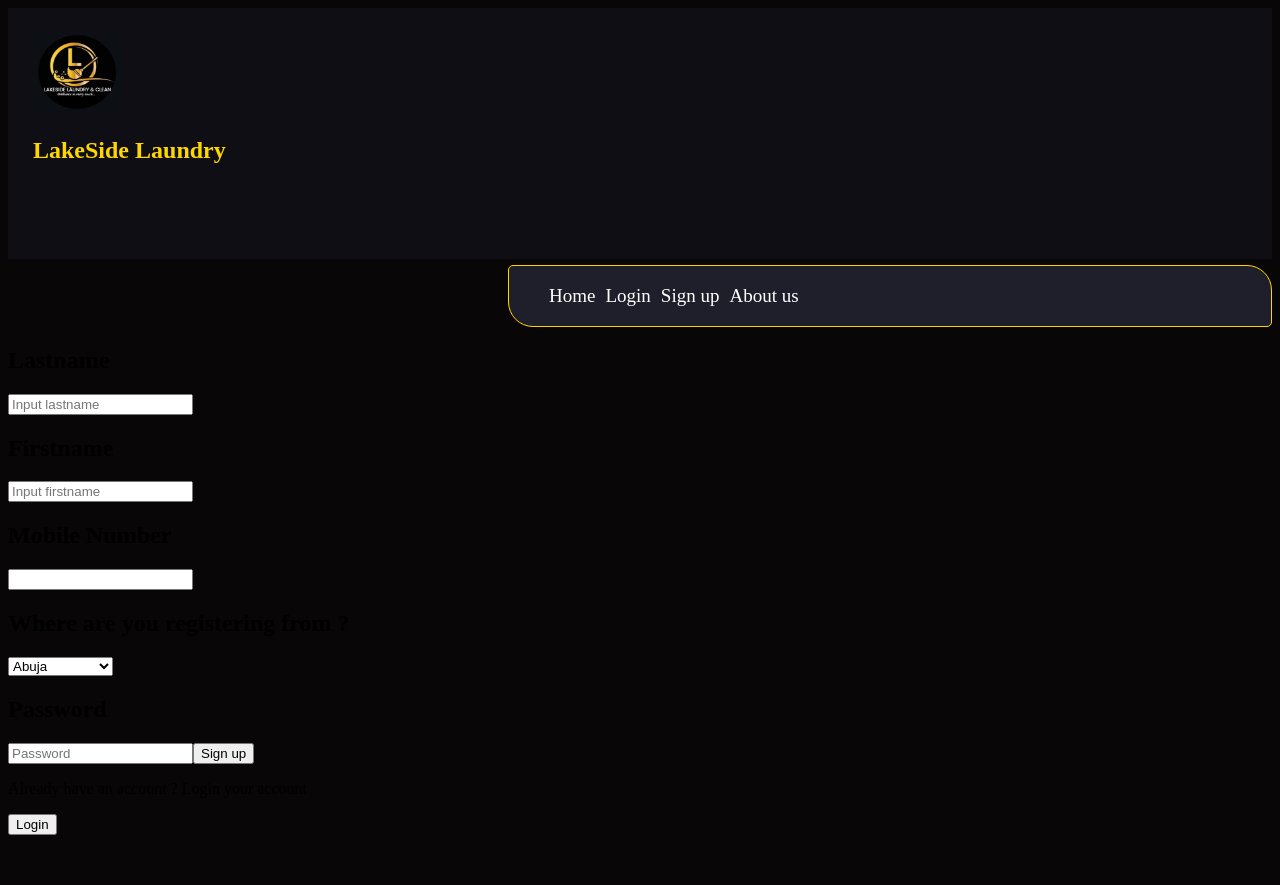
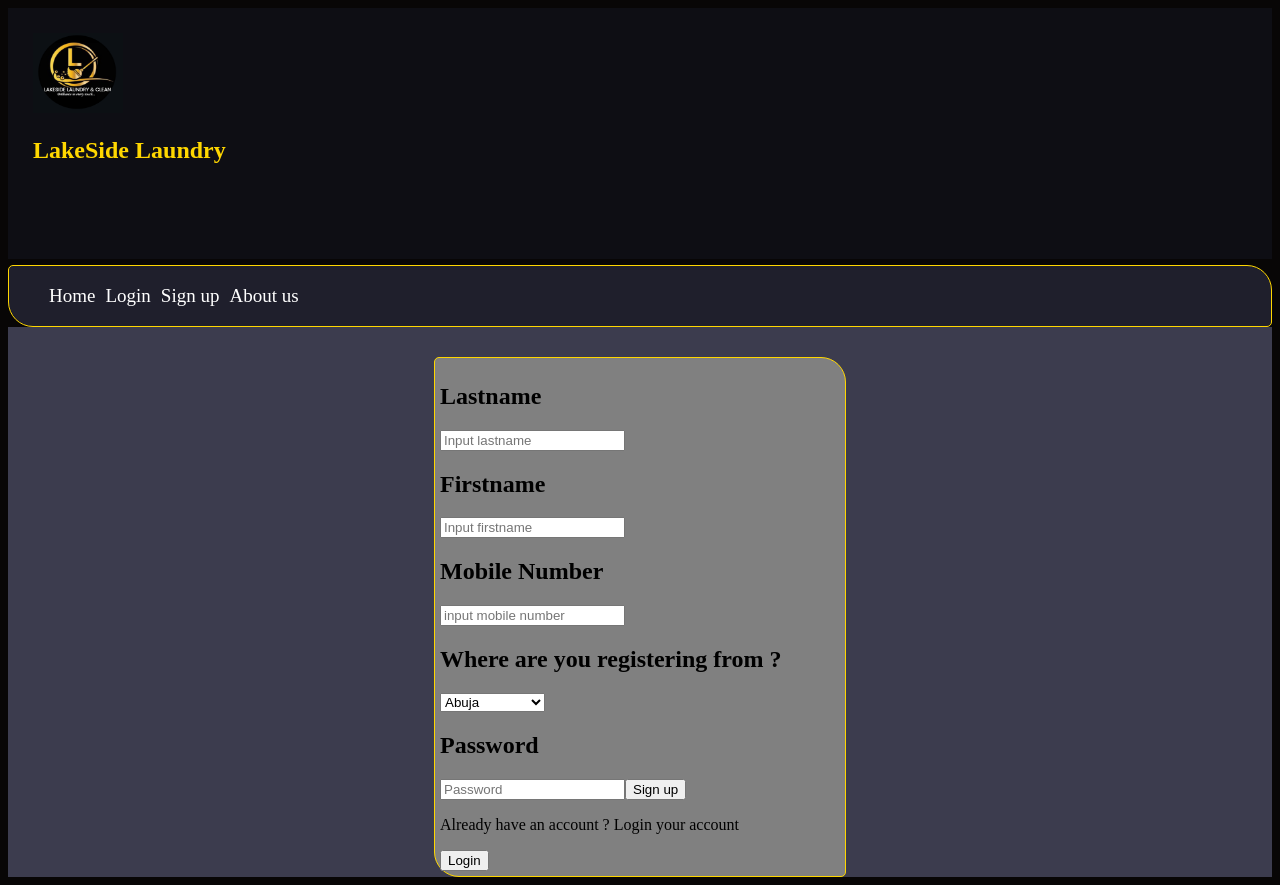
Before and after one commit to OgbodoChinonso/laundry-app, a React (Vite) app: page /signup in a window 1280 px wide. Before the commit the page ends 843 px from the top, so only its background shows below. Built offline with nearby package versions, Linux system fonts and the light colour scheme.

Commit message:
initial zustand

```diff
--- a/package.json
+++ b/package.json
@@ -12,7 +12,8 @@
   "dependencies": {
     "react": "^19.2.6",
     "react-dom": "^19.2.6",
-    "react-router-dom": "^7.18.0"
+    "react-router-dom": "^7.18.0",
+    "zustand": "^5.0.14"
   },
   "devDependencies": {
     "@eslint/js": "^10.0.1",
--- a/src/App.css
+++ b/src/App.css
@@ -203,7 +203,6 @@ header{
   margin-bottom: 6px;
 }
 .main-nav{
-  margin-left: 500px;
   background-color:rgb(31, 31, 44);
   border: 1px groove gold;
   border-radius: 5px 25px;
@@ -232,3 +231,17 @@ img{
   width: 90px;
   cursor: pointer;
 }
+form{
+  background-color: rgb(60, 60, 78);
+  display:flex; justify-content: center;
+  align-items: center;
+  min-height: screen;
+}
+.form{
+  width: 400px;
+  background-color: gray;
+  padding: 5px;
+  border:1px groove gold;
+  border-radius: 5px 25px;
+  margin-top: 30px;
+}
--- a/src/main.tsx
+++ b/src/main.tsx
@@ -6,6 +6,7 @@ import Nav from './Components/Nav.tsx'
 import Login from './pages/Login.tsx'
 import SignUp from './pages/SignUp.tsx';
 import AboutUs from './pages/AboutUs.tsx';
+import Welcome from './pages/LoggedIn.tsx'
 
 createRoot(document.getElementById('root')!).render(
   <StrictMode>
@@ -17,6 +18,7 @@ createRoot(document.getElementById('root')!).render(
         <Route path='/login' element ={<Login />} />
         <Route path='/signup' element={<SignUp />} />
         <Route path='/about' element={<AboutUs />} />
+        <Route path='/welcome' element= {<Welcome />} />
       </Routes>
     </BrowserRouter>
   </StrictMode>
--- a/src/pages/AboutUs.tsx
+++ b/src/pages/AboutUs.tsx
@@ -1,7 +1,7 @@
 function AboutUs() {
   return (
     <>
-    <h3>
+    <h3 style={{color:'white'}}>
        Lake-side laundry cleaning and bla service is aimed at delivering the best when it comes to coustumer's satisfaction bla bla bla...
     </h3>
     </>
--- a/src/pages/LoggedIn.tsx
+++ b/src/pages/LoggedIn.tsx
@@ -0,0 +1,11 @@
+//import {Link} from 'react-router-dom'
+
+function Welcome(){
+  return(
+    <>
+    <h1>Happy to see you </h1>
+    </>
+  )
+}
+
+export default Welcome
--- a/src/pages/Login.tsx
+++ b/src/pages/Login.tsx
@@ -1,8 +1,30 @@
 import { Link } from 'react-router-dom'
+import { useState } from 'react';
+import type { SubmitEvent} from 'react'
+import { useNavigate } from 'react-router-dom';
+import { userDetails } from '../store/userStore';
 function Login() {
+  const loginUser = userDetails((state) => state.loginUser);
+  const navigate = useNavigate();
+
+  const [formData, setFormData] = useState({
+    firstname: '',
+    lastname: '',
+    location: 'abuja',
+    mobileNumber: ''
+  });
+
+  const handleSubmit = (e: SubmitEvent) => {
+    e.preventDefault();
+
+    // 1. Save data to the global Zustand store
+    loginUser(formData);
+    navigate('/welcome');
+  };
   return (
     <>
-    <form>
+    <form onSubmit={handleSubmit}>
+      <div className='form'>
         <h2 className=''>Name</h2>
               <input type='text' className='' placeholder='Input name' />
               <h2 className=''>Password</h2>
@@ -10,7 +32,8 @@ function Login() {
                 <button className=''>Login</button>
                 <div className=''>
                   <p>Don't have an account?</p>
-        <button className=''><Link to="/signup">Sign up</Link></button>
+                <button type='submit' className=''><Link to="/signup">Sign up</Link></button>
+                </div>
       </div>
     </form>
     </>
@@ -18,4 +41,19 @@ function Login() {
 }
 
 
-export default Login
+// export default Login
+
+ // Import your store
+
+// function Login() {
+
+
+//   return (
+//     <form onSubmit={handleSubmit}>
+//       {/* ... your inputs go here ... */}
+//       <button type="submit">Log In</button>
+//     </form>
+//   );
+// }
+
+export default Login;
--- a/src/pages/SignUp.tsx
+++ b/src/pages/SignUp.tsx
@@ -1,38 +1,71 @@
-//import {useState, ChangeEvent, FormEvent} from 'react'
+import {useState} from 'react'
+import type { ChangeEvent } from 'react'
+import type { SubmitEvent } from 'react'
+import { userDetails } from '../store/userStore.ts';
+import { useNavigate } from 'react-router-dom';
 import {Link} from 'react-router-dom'
+import '../App.css'
 
-//  interface FormData{
-//     username: string;
-//     email: string;
-//     serviceType: string;
-//  }
 function SignUp() {
-//  const [formData, setFormData] = useState<FormData>({
-//   username:'',
-//   email:'',
-//   serviceType: 'wash-and-fold'
-//  });
+  const loginUser = userDetails((state) => state.loginUser);
 
-//  const handleChange = (e: ChangeEvent<HTMLFormElement | HTMLSelectElement>) =>{
-//   const {name, value} = e.target;
-//   setFormData((prevData) =>{...prevData, [name]: value});
+  const navigate = useNavigate();
 
-//   const handleSubmit = (e: FormEvent<HTMLFormElement>) => {
-//     e.preventDefault(); // Stops the page from reloading
-//     console.log("Collected User Data:", formData);
-//  }
+  const [formData, setFormData] = useState({
+  firstname:'',
+  lastname:'',
+  location: 'abuja',
+  mobileNumber: '',
+
+ });
+
+ const handleChange = (e: ChangeEvent<HTMLInputElement | HTMLSelectElement>) => {
+    const { name, value } = e.target;
+    setFormData((prevData) => ({
+      ...prevData,
+      [name]: value
+    }));
+  };
+
+   const handleSubmit = (e: SubmitEvent) => {
+     e.preventDefault();
+     loginUser(formData); navigate('/welcome')
+ }
   return (
     <>
-    <form>
+    <form onSubmit={handleSubmit}>
+      <div className='form'>
         <h2 className=''>Lastname</h2>
-      <input type='text' className='' placeholder='Input lastname' />
+              <input type='text'
+              value={formData.lastname}
+              onChange={handleChange}
+               className=''
+               name= 'lastname'
+                placeholder='Input lastname' />
+
                <h2 className=''>Firstname</h2>
-      <input type='text' className='' placeholder='Input firstname' />
-       <h2 className=''>Mobile Number</h2>
-      <input type='number' className='' />
+              <input type='text'
+                value={formData.firstname}
+                onChange={handleChange}
+                className=''
+                name= 'firstname'
+                placeholder='Input firstname' />
+
+               <h2 className=''> Mobile Number</h2>
+              <input type='text'
+                value={formData.mobileNumber}
+                className=''
+                name= 'mobileNumber'
+                placeholder='input mobile number'
+                onChange={handleChange} />
+
               <label >
                  <h2 className=''>Where are you registering from ?</h2>
-        <select className=''>
+                <select
+                  onChange={handleChange}
+                  value={formData.location}
+                  name='location'
+                  className=''>
                 <option value='abuja' >Abuja</option>
                 <option value='kaduna' >Kaduna</option>
                 <option value='lagos'>Lagos</option>
@@ -40,12 +73,16 @@ function SignUp() {
                 <option value='phort-hacourt'>Phort-Hacourt</option>
                </select>
               </label>
+
               <h2 className=''>Password</h2>
               <input type='password' className='' placeholder='Password' />
-        <button className=''>Sign up</button>
+
+                <button
+                  type='submit' className=''>Sign up</button>
                 <div className=''>
                   <p>Already have an account ? Login your account</p>
                 <Link to='/login'><button type='button'>Login</button></Link>
+                </div>
       </div>
     </form>
     </>
--- /dev/null
+++ b/src/store/userStore.ts
@@ -0,0 +1,19 @@
+import { create } from 'zustand';
+
+interface User{
+  user: {
+    firstname: string,
+    lastname: string,
+    location: string,
+    mobileNumber: string,
+    // password: string | number,
+  }
+  loginUser: (userData: User['user']) => void,
+  logoutUser: () => void
+}
+
+export const userDetails = create<User>((set) =>({
+  user: null,
+loginUser: (userData) => set({user: userData}),
+logoutUser: () => set({user: null})
+}))
```
Also changed, not shown: 1 other file (tests, documents, lock files or other folders). Lines whose indentation alone changed are shown as unchanged.
